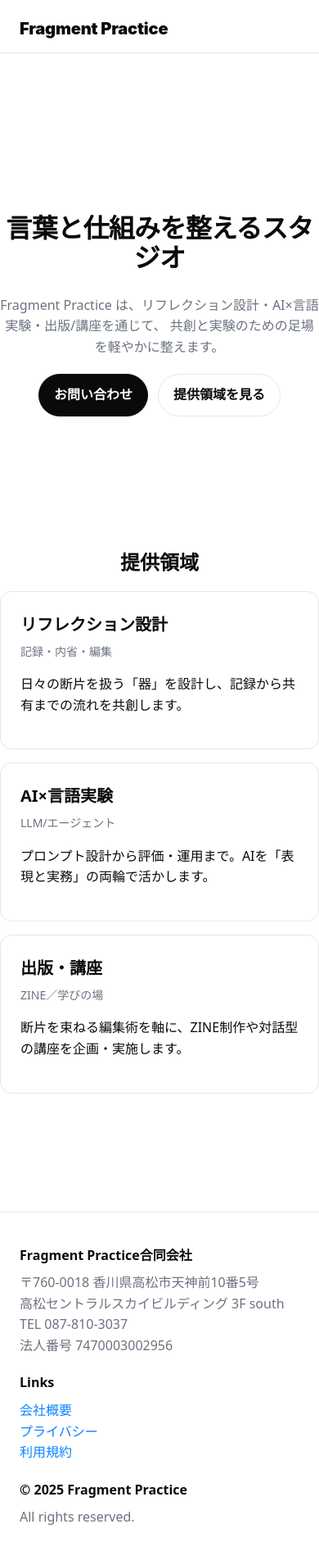
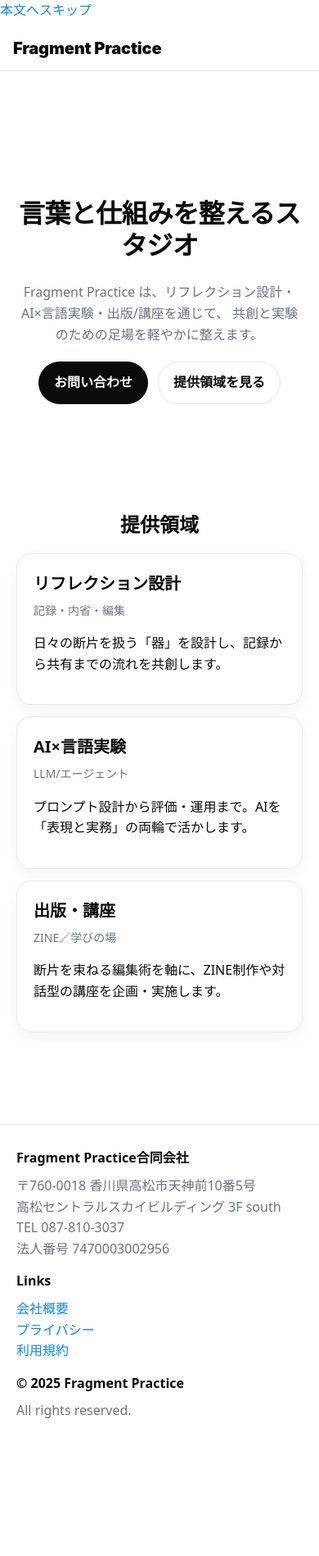
Before and after one commit to yasufrag/fragmentpractice.com, a Next.js app: page / in a window 390 px wide. Shown: the top 1898 px of the page at 82% size. After the commit the page ends 1766 px from the top, so only its background shows below. Built offline with nearby package versions, Linux system fonts and the light colour scheme.

Commit message:
commit fragmentpractice.com

```diff
--- a/src/app/globals.css
+++ b/src/app/globals.css
@@ -1,22 +1,26 @@
-/* ───── Reset (minimal) ───── */
+/* =====================
+   Reset（最小限）
+===================== */
 * { box-sizing: border-box; }
 html, body { padding: 0; margin: 0; }
 img, svg { display: block; max-width: 100%; height: auto; }
 
-/* ───── Design tokens ───── */
-:root{
+/* =====================
+   デザイントークン
+===================== */
+:root {
   --bg: #ffffff;
   --fg: #0a0a0a;
-  --muted: #6b7280;
-  --line: #e5e7eb;
-  --accent: #0a84ff;
+  --muted: #6b7280;        /* 説明文や補助テキスト */
+  --line: #e5e7eb;         /* 罫線 */
+  --accent: #0a84ff;       /* アクセント（Appleブルー系） */
   --radius: 14px;
   --container: 1200px;
   --font-sans: ui-sans-serif, system-ui, -apple-system, "Helvetica Neue", Arial, "Segoe UI", "Noto Sans JP", "Hiragino Kaku Gothic ProN", "Meiryo", sans-serif;
 }
 
 html { color-scheme: light; }
-body{
+body {
   background: var(--bg);
   color: var(--fg);
   font-family: var(--font-sans);
@@ -24,125 +28,175 @@ body{
   line-height: 1.6;
 }
 
-/* ───── Typography scale ───── */
-.h1{ font-size: clamp(32px, 5vw, 56px); line-height: 1.15; letter-spacing: -0.02em; font-weight: 700; }
-.h2{ font-size: clamp(24px, 4vw, 36px); line-height: 1.2; font-weight: 700; }
-.h3{ font-size: clamp(18px, 2.5vw, 22px); line-height: 1.3; font-weight: 600; }
-.lead{ font-size: clamp(16px, 2.5vw, 18px); color: var(--muted); }
+/* =====================
+   タイポスケール
+===================== */
+.h1 { font-size: clamp(32px, 5vw, 56px); line-height: 1.15; letter-spacing: -0.02em; font-weight: 700; }
+.h2 { font-size: clamp(24px, 4vw, 36px); line-height: 1.2; font-weight: 700; }
+.h3 { font-size: clamp(18px, 2.5vw, 22px); line-height: 1.3; font-weight: 600; }
+.lead { font-size: clamp(16px, 2.5vw, 18px); color: var(--muted); }
 
-/* Rich text（規約/ポリシー向け） */
-.prose { max-width: 72ch; }
-.prose p { margin: 0.75rem 0; }
-.prose h2 { margin: 2rem 0 0.5rem; }
-.prose ul, .prose ol { padding-left: 1.2rem; margin: 0.5rem 0; }
-.prose li { margin: 0.25rem 0; }
-
-/* ───── Links & focus ───── */
+/* =====================
+   リンク
+===================== */
 a {
   color: var(--accent);
   text-decoration: none;
-  transition: color .2s ease, text-decoration-color .2s ease;
+  transition: color 0.2s ease, text-decoration-color 0.2s ease;
 }
-a:hover { text-decoration: underline; text-underline-offset: 2px; color: var(--fg); }
-:focus-visible { outline: 2px solid var(--accent); outline-offset: 2px; }
-
-/* Skip link */
-.sr-only {
-  position: absolute; width:1px; height:1px; padding:0; margin:-1px;
-  overflow:hidden; clip:rect(0,0,0,0); white-space:nowrap; border:0;
-}
-.sr-only:focus, .sr-only:active {
-  position: static; width:auto; height:auto; margin:0; overflow:visible; clip:auto; white-space:normal;
-  background:#000; color:#fff; padding:.5em 1em; z-index:1000; border-radius:999px;
+a:hover {
+  text-decoration: underline;
+  text-decoration-thickness: 1px;
+  text-underline-offset: 2px;
+  color: var(--fg);
 }
 
-/* ───── Layout ───── */
-.container{ max-width: var(--container); margin: 0 auto; padding: 0 24px; }
-.section{ padding: 72px 0; }
-.muted { color: var(--muted); }
-.kbd{ font-family: ui-monospace, SFMono-Regular, Menlo, monospace; }
+/* =====================
+   コンテナ/レイアウト
+===================== */
+.container { max-width: var(--container); margin: 0 auto; padding: 0 24px; }
+.section { padding: 72px 0; }
+.kbd { font-family: ui-monospace, SFMono-Regular, Menlo, monospace; }
 
-/* ───── Header / Nav ───── */
-.site-header{
+/* =====================
+   ナビゲーション
+===================== */
+.site-header {
   position: sticky; top: 0; z-index: 50;
   background: rgba(255,255,255,0.8);
   backdrop-filter: saturate(180%) blur(16px);
   border-bottom: 1px solid var(--line);
 }
-.nav{
+.nav {
   display: flex; align-items: center; justify-content: space-between;
   height: 64px;
 }
-.brand{ display: flex; align-items: center; gap: 10px; font-weight: 700; }
-.brand a{ color: inherit; text-decoration: none; }
-.navlinks{ display: flex; gap: 20px; }
-.navlinks a{
+.brand { display: flex; align-items: center; gap: 10px; font-weight: 700; }
+.brand a { color: inherit; text-decoration: none; }
+.navlinks { display: flex; gap: 20px; }
+.navlinks a {
   text-decoration: none; color: var(--fg); opacity: .86; font-weight: 600;
 }
-.navlinks a:hover{ opacity: 1; }
-.navlinks a.is-active { opacity: 1; text-decoration: underline; text-underline-offset: 4px; }
+.navlinks a:hover { opacity: 1; }
 
-/* ───── Hero & CTA ───── */
-.hero{ padding: 96px 0 72px; text-align: center; }
-
-/* 汎用CTA（どこでも使える） */
-.cta{
+/* =====================
+   ヒーロー
+===================== */
+.hero {
+  padding: 96px 0 72px;
+  text-align: center;
+}
+.hero .cta {
   display: inline-flex; align-items: center; gap: 10px;
   padding: 12px 18px; border-radius: 999px;
   border: 1px solid var(--line);
   text-decoration: none; color: var(--fg); font-weight: 600;
-  transition: transform .16s ease, box-shadow .16s ease, background .2s ease;
 }
-.cta.primary{ background: var(--fg); color: #fff; border-color: var(--fg); }
-.cta:hover{ transform: translateY(-1px); box-shadow: 0 8px 18px rgba(0,0,0,.06); }
+.hero .cta.primary {
+  background: var(--fg); color: #fff; border-color: var(--fg);
+}
+.hero .cta:hover { transform: translateY(-1px); }
 
-/* ───── Cards / Grid ───── */
-.grid{ display: grid; gap: 16px; grid-template-columns: repeat(12, 1fr); }
-.card{
+/* =====================
+   カードグリッド
+===================== */
+.grid {
+  display: grid; gap: 16px;
+  grid-template-columns: repeat(12, 1fr);
+}
+.card {
   grid-column: span 6;
   border: 1px solid var(--line);
   border-radius: var(--radius);
   padding: 24px;
   transition: transform .2s ease, box-shadow .2s ease;
-  background: #fff;
 }
-.card:hover{ transform: translateY(-2px); box-shadow: 0 10px 20px rgba(0,0,0,.06); }
-.card .title{ font-weight: 700; font-size: 20px; margin: 0 0 6px; }
-.card .meta{ color: var(--muted); font-size: 14px; }
+.card:hover { transform: translateY(-2px); box-shadow: 0 10px 20px rgba(0,0,0,.06); }
+.card .title { font-weight: 700; font-size: 20px; margin: 0 0 6px; }
+.card .meta { color: var(--muted); font-size: 14px; }
 
-/* 表（会社概要など） */
-.table { width: 100%; border-collapse: collapse; }
-.table tr + tr td, .table tr + tr th { border-top: 1px solid var(--line); }
-.table th, .table td { padding: 12px 0; text-align: left; }
-.table th { color: var(--muted); font-weight: 600; width: 160px; }
+/* =====================
+   フッタ
+===================== */
+.site-footer {
+  border-top: 1px solid var(--line);
+  padding: 40px 0;
+  color: var(--muted);
+}
+.footergrid {
+  display: grid; gap: 20px;
+  grid-template-columns: repeat(12, 1fr);
+}
+.footercol { grid-column: span 4; }
+.footercol h4 { margin: 0 0 8px; color: var(--fg); }
 
-/* ───── Forms（最小） ───── */
-input[type="text"], input[type="email"], textarea {
-  width: 100%; padding: 12px; border: 1px solid var(--line);
-  border-radius: 8px; background: #fff; color: var(--fg);
-}
-textarea { resize: vertical; }
-button, input[type="submit"] {
-  appearance: none; border: none; cursor: pointer;
+/* =====================
+   レスポンシブ調整
+===================== */
+@media (max-width: 900px) {
+  .card { grid-column: span 12; }
+  .footercol { grid-column: span 12; }
+  .navlinks { display:none; }
 }
 
-/* ───── Footer ───── */
-.site-footer{
-  border-top: 1px solid var(--line);
-  padding: 40px 0; color: var(--muted);
-}
-.footergrid{ display: grid; gap: 20px; grid-template-columns: repeat(12, 1fr); }
-.footercol{ grid-column: span 4; }
-.footercol h4{ margin: 0 0 8px; color: var(--fg); }
+/* =====================
+   モバイル余白強化
+===================== */
+@media (max-width: 640px) {
+  /* セーフエリア対応（iOS） */
+  :root {
+    --safe-top: max(env(safe-area-inset-top), 0px);
+    --safe-right: max(env(safe-area-inset-right), 0px);
+    --safe-bottom: max(env(safe-area-inset-bottom), 0px);
+    --safe-left: max(env(safe-area-inset-left), 0px);
+  }
 
-/* ───── Motion preference ───── */
-@media (prefers-reduced-motion: reduce){
-  * { animation: none !important; transition: none !important; }
+  .container {
+    padding-left: calc(20px + var(--safe-left));
+    padding-right: calc(20px + var(--safe-right));
+  }
+
+  .section {
+    padding-top: 56px;
+    padding-bottom: 56px;
+  }
+
+  .hero {
+    padding-top: calc(72px + var(--safe-top));
+    padding-bottom: 56px;
+  }
+
+  .h1 { line-height: 1.2; }
+  .h2 { line-height: 1.25; }
+
+  .grid { gap: 14px; }
+  .card {
+    grid-column: 1 / -1;
+    padding: 20px;
+    border-radius: 18px;
+    box-shadow: 0 6px 18px rgba(0,0,0,.05);
+  }
+
+  .site-header .nav {
+    height: 60px;
+    padding-left: calc(16px + var(--safe-left));
+    padding-right: calc(16px + var(--safe-right));
+  }
+
+  .site-footer {
+    padding-top: 28px;
+    padding-bottom: calc(32px + var(--safe-bottom));
+  }
+  .footergrid { gap: 14px; }
+  .footercol { grid-column: 1 / -1; }
 }
 
-/* ───── Responsive ───── */
-@media (max-width: 900px){
-  .card{ grid-column: span 12; }
-  .footercol{ grid-column: span 12; }
-  .navlinks{ display:none; }
+/* =====================
+   タブレット調整
+===================== */
+@media (min-width: 641px) and (max-width: 900px) {
+  .container { padding: 0 28px; }
+  .section { padding: 64px 0; }
+  .hero { padding: 88px 0 64px; }
+  .card { padding: 22px; border-radius: 18px; }
 }
```
